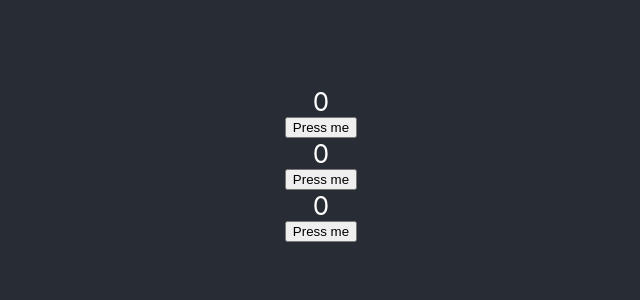
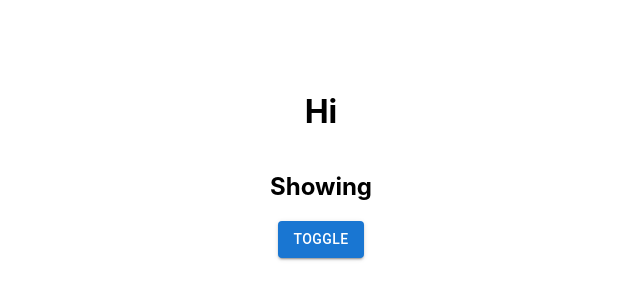
Before and after one commit to rakenduste-programmeerimine-2023/ideal-potato, a React (Create React App) app: page / in a window 1280 px wide. Shown: the part 236-536 px from the top of the page, without its empty margins (319-959 px from the left). Built offline with nearby package versions, Linux system fonts and the light colour scheme.

Commit message:
Start of 27-09-2023 lesson

```diff
--- a/package.json
+++ b/package.json
@@ -4,6 +4,9 @@
   "private": true,
   "homepage": "https://raimopew.github.io/ideal-potato",
   "dependencies": {
+    "@emotion/react": "^11.11.1",
+    "@emotion/styled": "^11.11.0",
+    "@mui/material": "^5.14.11",
     "@testing-library/jest-dom": "^5.17.0",
     "@testing-library/react": "^13.4.0",
     "@testing-library/user-event": "^13.5.0",
--- a/src/App.css
+++ b/src/App.css
@@ -1,38 +1,7 @@
-.App {
-  text-align: center;
+.Container {
+  display: flex;
+  justify-content: center;
+  align-items: center;
+  flex-direction: column;
+  min-height: 100vh;
 }
-
-.App-logo {
-  height: 40vmin;
-  pointer-events: none;
-}
-
-@media (prefers-reduced-motion: no-preference) {
-  .App-logo {
-    animation: App-logo-spin infinite 20s linear;
-  }
-}
-
-.App-header {
-  background-color: #282c34;
-  min-height: 100vh;
-  display: flex;
-  flex-direction: column;
-  align-items: center;
-  justify-content: center;
-  font-size: calc(10px + 2vmin);
-  color: white;
-}
-
-.App-link {
-  color: #61dafb;
-}
-
-@keyframes App-logo-spin {
-  from {
-    transform: rotate(0deg);
-  }
-  to {
-    transform: rotate(360deg);
-  }
-}
--- a/src/App.js
+++ b/src/App.js
@@ -1,23 +1,18 @@
-import logo from "./logo.svg"
+import { useState } from "react"
 import "./App.css"
-import Hello from "./components/Hello"
-import Maths from "./components/Maths"
+import Toggle from "./components/Toggle"
+import Show from "./components/Show"
 
 function App() {
+  const [show, setShow] = useState(true)
+
+  const toggleShow = () => setShow(previousShow => !previousShow)
+
   return (
-    <div className="App">
-      <header className="App-header">
-        <Maths />
-        <Maths />
-        <Maths />
-        {/* <Hello name="Raimo" />
-        <Hello name="Mari" />
-        <Hello
-          name="Juhan"
-          age={20}
-          school="TLU"
-        /> */}
-      </header>
+    <div className="Container">
+      <h1>Hi</h1>
+      <Show show={show} />
+      <Toggle toggleShow={toggleShow} />
     </div>
   )
 }
--- /dev/null
+++ b/src/components/Show.js
@@ -0,0 +1,7 @@
+import React from "react"
+
+const Show = ({ show }) => {
+  return <div> {show ? <h2>Showing</h2> : <h2>Not showing</h2>}</div>
+}
+
+export default Show
--- /dev/null
+++ b/src/components/Toggle.js
@@ -0,0 +1,15 @@
+import { Button } from "@mui/material"
+import React from "react"
+
+const Toggle = ({ toggleShow }) => {
+  return (
+    <Button
+      variant="contained"
+      onClick={toggleShow}
+    >
+      Toggle
+    </Button>
+  )
+}
+
+export default Toggle
```
Also changed, not shown: 1 other file (tests, documents, lock files or other folders).
